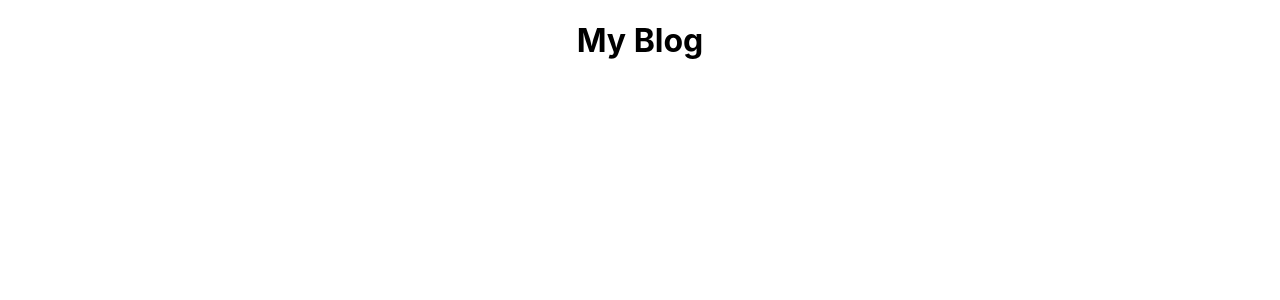
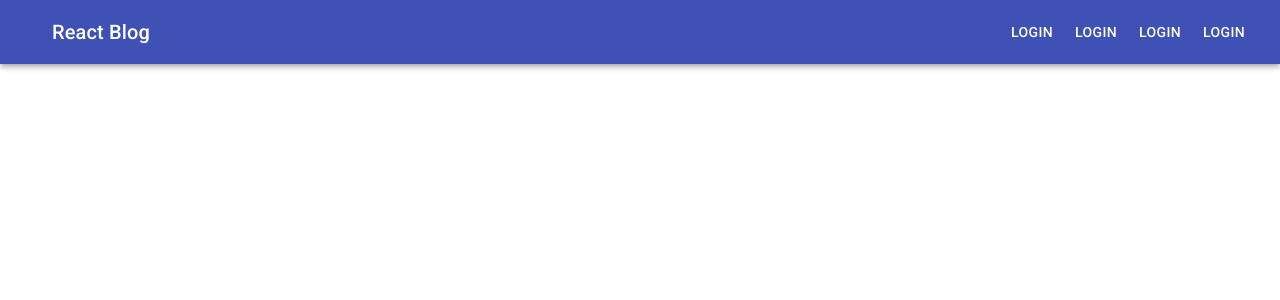
Before and after one commit to ibkibk/React-Redux-Firebase-Blog, a React (Create React App) app: page / in a window 1280 px wide. Shown: the top 300 px of the page. Built offline with nearby package versions, Linux system fonts and the light colour scheme.

Commit message:
NavBar added

```diff
--- a/package.json
+++ b/package.json
@@ -3,6 +3,7 @@
   "version": "0.1.0",
   "private": true,
   "dependencies": {
+    "@material-ui/core": "^4.11.2",
     "@testing-library/jest-dom": "^5.11.4",
     "@testing-library/react": "^11.1.0",
     "@testing-library/user-event": "^12.1.10",
--- a/public/index.html
+++ b/public/index.html
@@ -3,6 +3,7 @@
   <head>
     <meta charset="utf-8" />
     <link rel="icon" href="%PUBLIC_URL%/favicon.ico" />
+    <link rel="stylesheet" href="https://fonts.googleapis.com/css?family=Roboto:300,400,500,700&display=swap" />
     <meta name="viewport" content="width=device-width, initial-scale=1" />
     <meta name="theme-color" content="#000000" />
     <meta
--- a/src/App.js
+++ b/src/App.js
@@ -2,13 +2,12 @@ import React from "react";
 import { BrowserRouter } from "react-router-dom";
 
 import "./App.css";
+import NavBar from "./component/navBar/NavBar";
 
 function App() {
   return (
     <BrowserRouter>
-      <div className="App">
-        <h1>My Blog</h1>
-      </div>
+      <NavBar />
     </BrowserRouter>
   );
 }
--- a/src/component/navBar/NavBar.js
+++ b/src/component/navBar/NavBar.js
@@ -1,9 +1,44 @@
 import React from "react";
+import { makeStyles } from "@material-ui/core/styles";
+import AppBar from "@material-ui/core/AppBar";
+import Toolbar from "@material-ui/core/Toolbar";
+import Typography from "@material-ui/core/Typography";
+import Button from "@material-ui/core/Button";
+import IconButton from "@material-ui/core/IconButton";
 
+const useStyles = makeStyles((theme) => ({
+  root: {
+    flexGrow: 1,
+  },
+  menuButton: {
+    marginRight: theme.spacing(2),
+  },
+  title: {
+    flexGrow: 1,
+  },
+}));
 const NavBar = () => {
+  const classes = useStyles();
+
   return (
     <div>
-      <p></p>
+      <AppBar position="static">
+        <Toolbar>
+          <IconButton
+            edge="start"
+            className={classes.menuButton}
+            color="inherit"
+            aria-label="menu"
+          ></IconButton>
+          <Typography variant="h6" className={classes.title}>
+            React Blog
+          </Typography>
+          <Button color="inherit">Login</Button>
+          <Button color="inherit">Login</Button>
+          <Button color="inherit">Login</Button>
+          <Button color="inherit">Login</Button>
+        </Toolbar>
+      </AppBar>
     </div>
   );
 };
```
Also changed, not shown: 2 other files (tests, documents, lock files or other folders).
